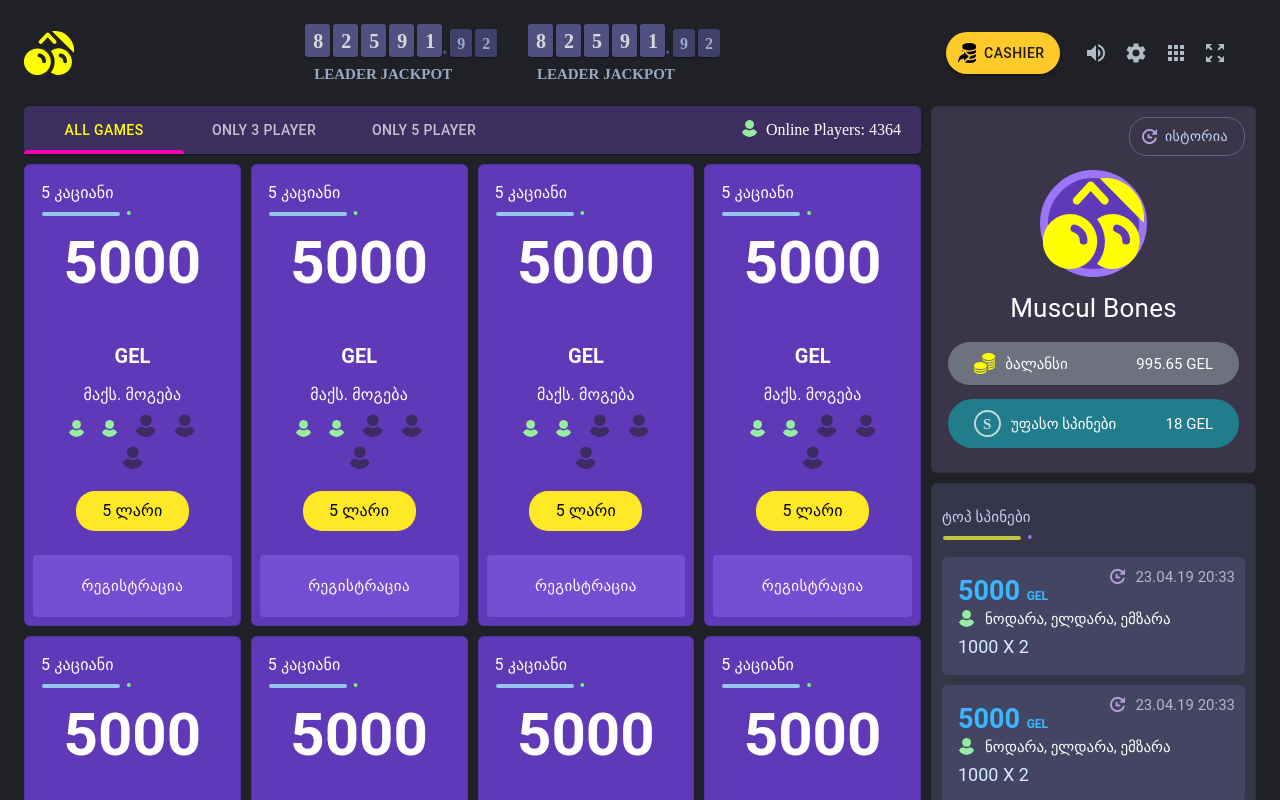
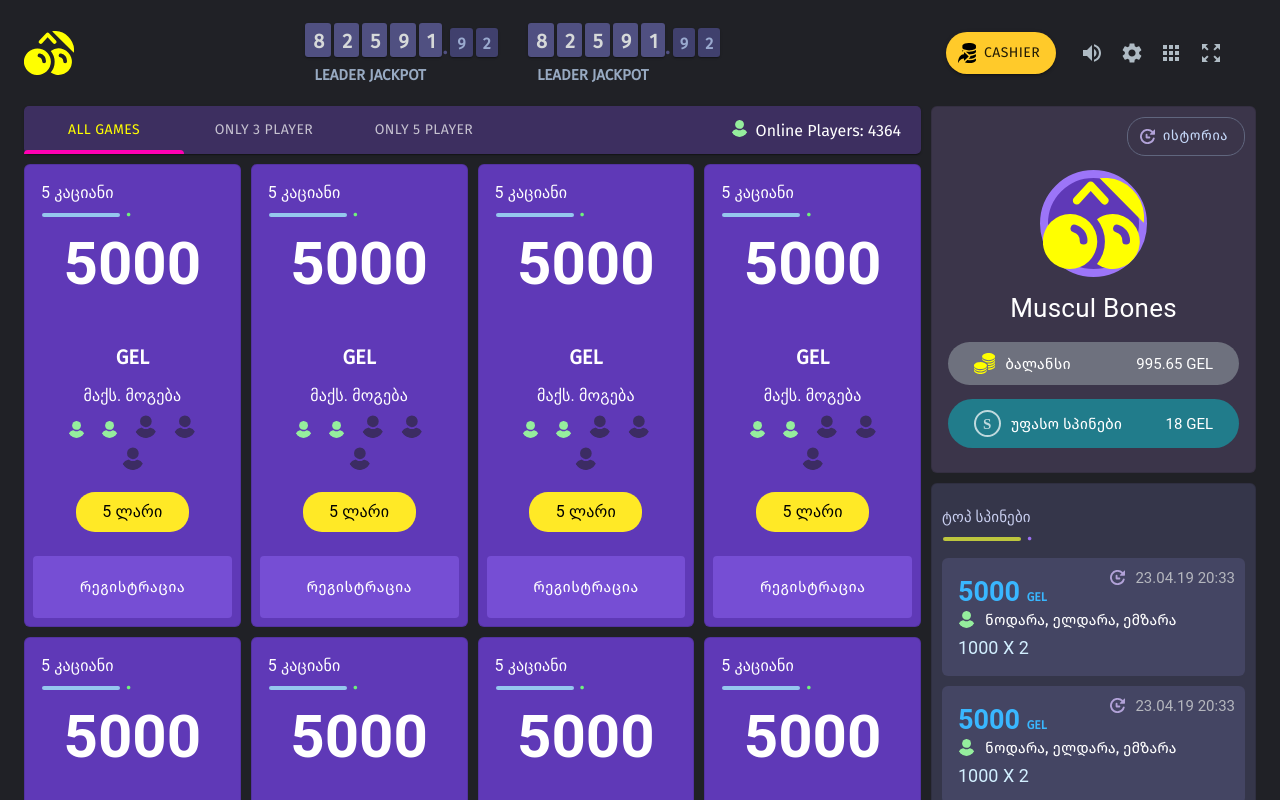
Before and after one commit to bekam797/Markup-Example, a React (Create React App) app: page / in a window 1280 px wide. Shown: the top 800 px of the page. Built offline with nearby package versions, Linux system fonts and the light colour scheme.

Commit message:
Add font and import in index.css,Add christmas img

```diff
--- a/src/index.css
+++ b/src/index.css
@@ -1,7 +1,13 @@
+@font-face {
+  font-family: 'Firago';
+  src: url('./assets//fonts/FiraGO-Regular.woff');
+}
+
 * {
   margin: 0;
   padding: 0;
   box-sizing: border-box;
+  font-family: 'Firago', Helvetica, sans-serif;
 }
 
 body {
```
Also changed, not shown: src/assets/fonts/FiraGO-Regular.woff (added), src/assets/img/xmas.png (added).
